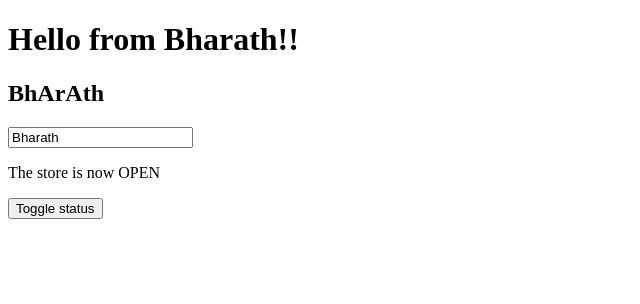
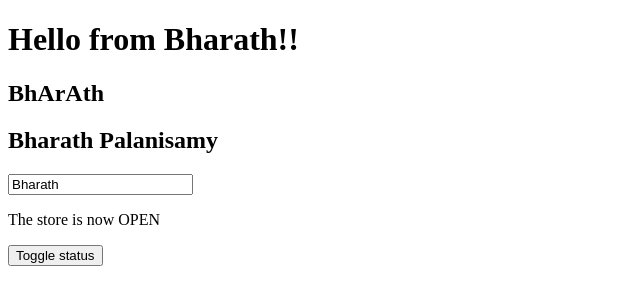
Before and after one commit to Bharath-code/svelte_projects, a SvelteKit app in the folder learn-svelte-5/: page / in a window 1280 px wide. Shown: the top 304 px of the page, without its empty margins (0-640 px from the left). Built offline with nearby package versions, Linux system fonts and the light colour scheme.

Commit message:
derived runes

```diff
--- a/learn-svelte-5/src/routes/+page.svelte
+++ b/learn-svelte-5/src/routes/+page.svelte
@@ -3,6 +3,7 @@
 
 	let name = $state('Bharath');
 	let status = $state('OPEN');
+	let fullName = $derived(name + ' ' + 'Palanisamy');
 
 	function toggle() {
 		status = status === 'OPEN' ? 'CLOSED' : 'OPEN';
@@ -10,7 +11,7 @@
 </script>
 
 <Header {name} />
-
+<h2>{fullName}</h2>
 <input type="text" bind:value={name} />
 
 <p>The store is now {status}</p>
```
